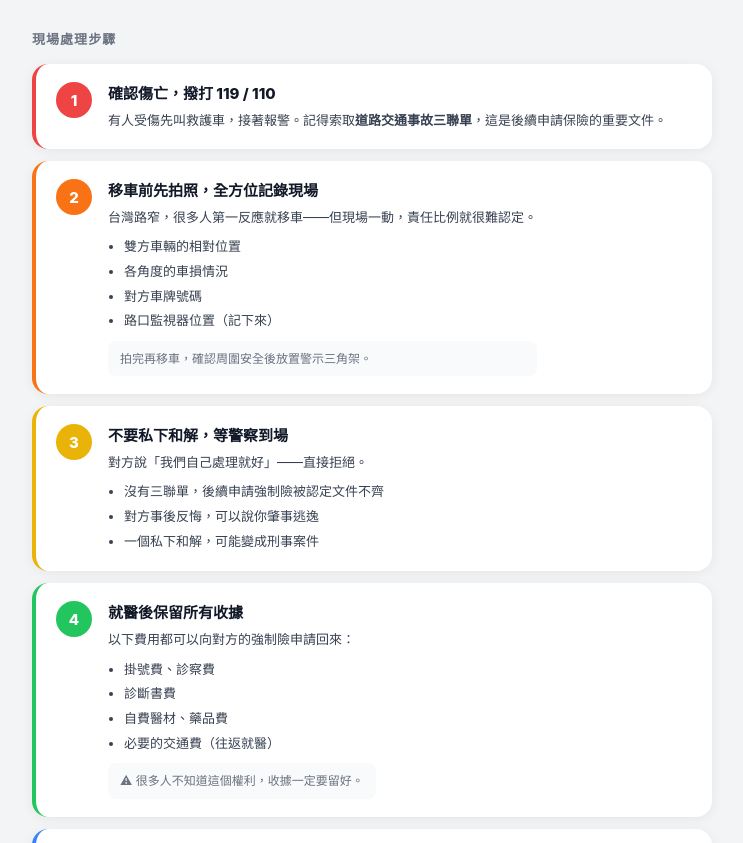
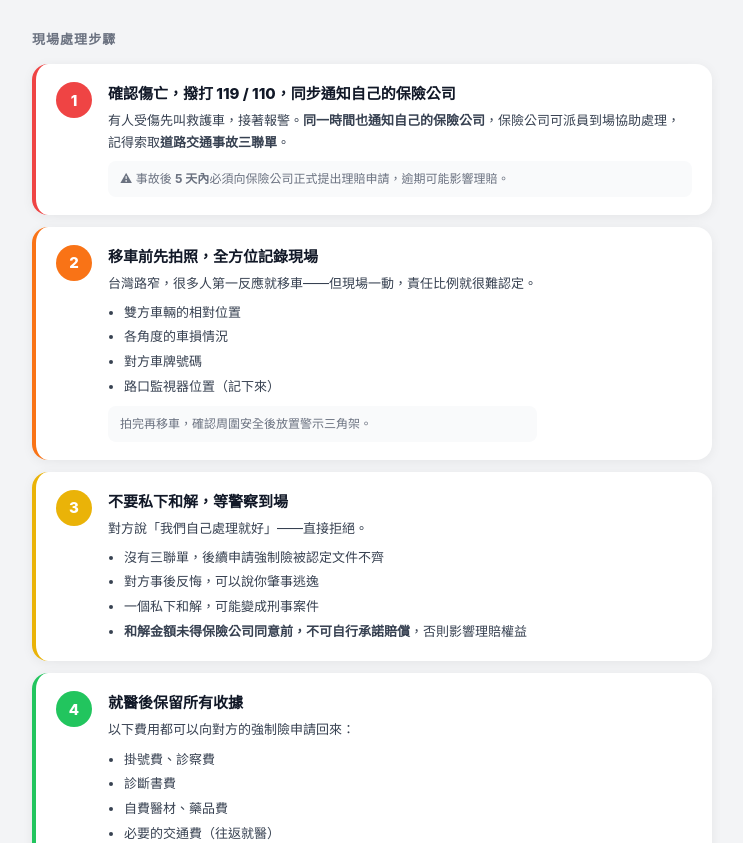
Before and after one commit to tonychen1122/car-insurance, a plain HTML site: page car-accident-guide.html in a window 1280 px wide. Shown: the part 322-1165 px from the top of the page, without its empty margins (268-1011 px from the left). Drawn offline with Linux system fonts and the light colour scheme.

Commit message:
Add files via upload

```diff
--- a/car-accident-guide.html
+++ b/car-accident-guide.html
@@ -288,8 +288,9 @@
     <div class="step-card s1">
       <div class="step-num">1</div>
       <div class="step-body">
-        <h3>確認傷亡，撥打 119 / 110</h3>
-        <p>有人受傷先叫救護車，接著報警。記得索取<strong>道路交通事故三聯單</strong>，這是後續申請保險的重要文件。</p>
+        <h3>確認傷亡，撥打 119 / 110，同步通知自己的保險公司</h3>
+        <p>有人受傷先叫救護車，接著報警。<strong>同一時間也通知自己的保險公司</strong>，保險公司可派員到場協助處理，記得索取<strong>道路交通事故三聯單</strong>。</p>
+        <div class="note">⚠ 事故後 <strong>5 天內</strong>必須向保險公司正式提出理賠申請，逾期可能影響理賠。</div>
       </div>
     </div>
 
@@ -317,6 +318,7 @@
           <li>沒有三聯單，後續申請強制險被認定文件不齊</li>
           <li>對方事後反悔，可以說你肇事逃逸</li>
           <li>一個私下和解，可能變成刑事案件</li>
+          <li><strong>和解金額未得保險公司同意前，不可自行承諾賠償</strong>，否則影響理賠權益</li>
         </ul>
       </div>
     </div>
```
